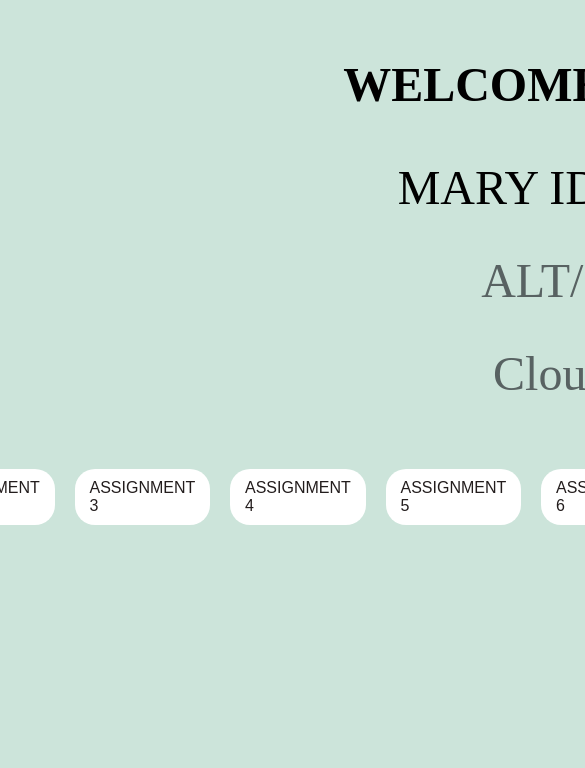
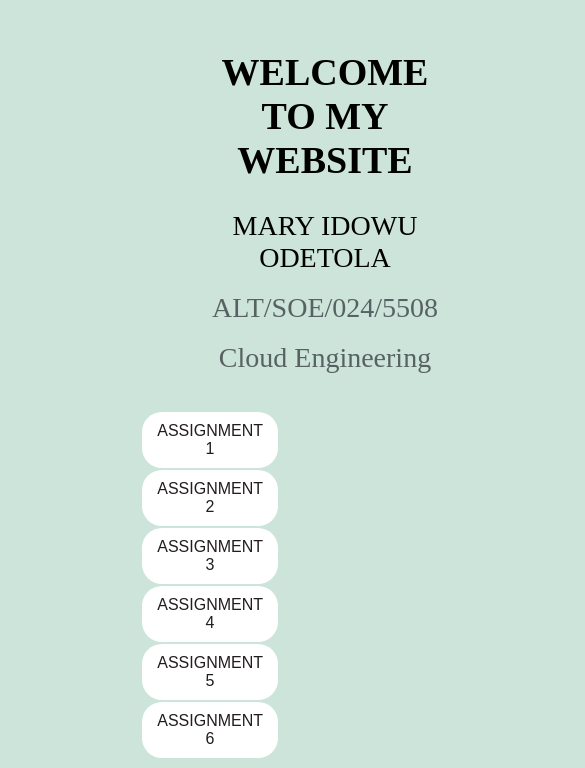
Before and after one commit to rm011/supreme-CSS, a plain HTML site: page index.html in a window 390 px wide. Shown: the part 175-943 px from the top of the page, 585 px wide, since content can reach past the window. Before the commit the page ends 844 px from the top, so only its background shows below. Drawn offline with Linux system fonts and the light colour scheme.

Commit message:
Updated project with new change

```diff
--- a/index.css
+++ b/index.css
@@ -54,3 +54,53 @@ p {
 
 
 }
+
+@media (max-width: 768px) {
+    h1 {
+        font-size: 38px;
+        font-family: "DM Sans", serif;
+        font-weight: bold;
+        text-align: center;
+        width: 250px;
+
+     }
+
+
+   .files {
+          display: grid;
+          padding: 10px;
+          gap: 2px;
+          border: 4px;
+          text-align: center;
+          justify-content: center;
+          justify-content: center;
+     }
+
+    p {
+        font-size: 28px;
+        font-family: "DM Sans", serif;
+        font-weight: lighter;
+        text-align: center;
+        width: 250px;
+    }
+
+    .school {
+        color: rgb(88, 98, 98);
+        margin-top: -10px;
+        text-align: center;
+    }
+}
+
+
+
+@media (min-width: 769px) {
+    .files {
+        display: grid;
+        padding: 10px;
+        gap: 2px;
+        border: 4px;
+        text-align: center;
+        justify-content: center;
+        justify-content: center;
+    }
+}
```
